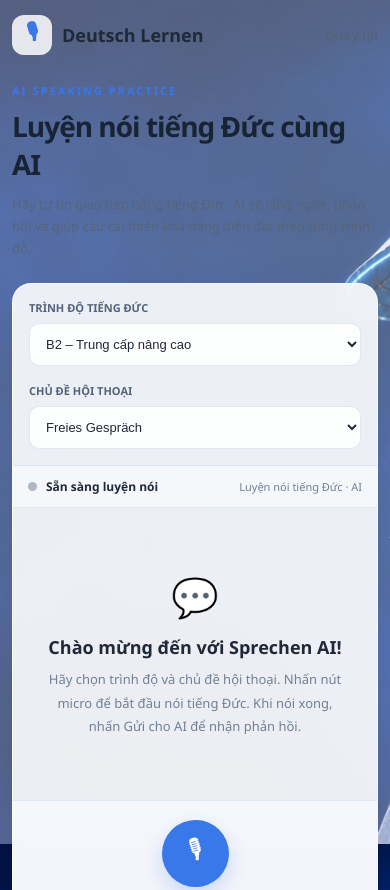
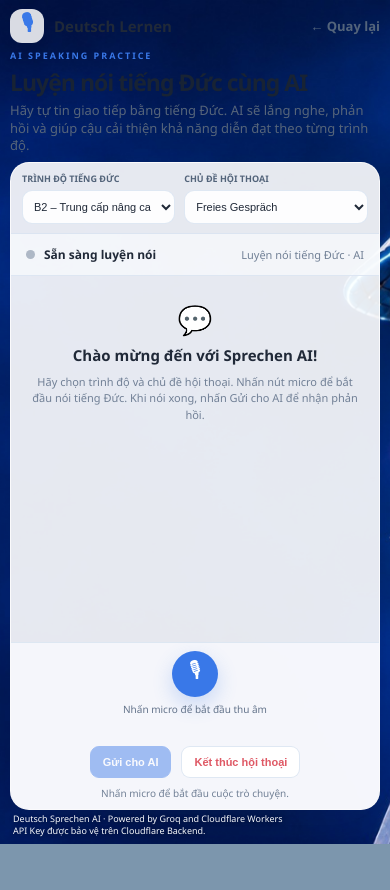
Before and after one commit to xvthanhduy/tiengduc, a plain HTML site: page B2/Sprechen/index.html in a window 390 px wide. Shown: the top 890 px of the page. After the commit the page ends 844 px from the top, so only its background shows below. Drawn offline with Linux system fonts and the light colour scheme.

Commit message:
Refactor CSS styles for layout and responsiveness

```diff
--- a/B2/Sprechen/index.html
+++ b/B2/Sprechen/index.html
@@ -22,37 +22,44 @@
   box-sizing: border-box;
 }
 
+html {
+  height: 100%;
+}
+
 body {
   margin: 0;
+  height: 100%;
   min-height: 100vh;
+  overflow: hidden;
   font-family: "Segoe UI", Arial, sans-serif;
   color: var(--text);
 
-  /* Hình nền giống trang Schreiben */
+  /* Hình nền 11.jpg hiển thị nguyên bản, không phủ lớp làm mờ */
   background: #7c96ad url("../../11.jpg")
     center center / cover fixed no-repeat;
 }
 
 body::before {
-  content: "";
-  position: fixed;
-  inset: 0;
-  background: rgba(239, 244, 250, .35);
-  pointer-events: none;
-  z-index: -1;
+  display: none;
 }
 
 .page {
   width: min(100%, 1180px);
+  height: 100vh;
+  height: 100dvh;
   margin: 0;
-  padding: 22px 30px 40px;
+  padding: 12px 30px 10px;
+  display: flex;
+  flex-direction: column;
+  overflow: hidden;
 }
 
 .topbar {
   display: flex;
   justify-content: space-between;
   align-items: center;
-  margin-bottom: 20px;
+  margin-bottom: 8px;
+  flex: 0 0 auto;
 }
 
 .brand {
@@ -87,7 +94,8 @@ body::before {
 
 .hero {
   text-align: left;
-  padding: 8px 0 24px;
+  padding: 2px 0 10px;
+  flex: 0 0 auto;
 }
 
 .eyebrow {
@@ -99,7 +107,7 @@ body::before {
 }
 
 h1 {
-  font-size: clamp(28px, 4vw, 38px);
+  font-size: clamp(24px, 3vw, 32px);
   letter-spacing: -1px;
   margin: 0;
   color: #182334;
@@ -107,18 +115,20 @@ h1 {
 
 .hero p {
   color: #56657a;
-  font-size: 14px;
-  line-height: 1.7;
-  margin: 10px 0 0;
+  font-size: 13px;
+  line-height: 1.45;
+  margin: 5px 0 0;
   max-width: 620px;
 }
 
 .main-card {
   width: 100%;
   max-width: 1050px;
-  background: rgba(255,255,255,.89);
-  backdrop-filter: blur(12px);
-  -webkit-backdrop-filter: blur(12px);
+  flex: 1 1 auto;
+  min-height: 0;
+  display: flex;
+  flex-direction: column;
+  background: rgba(255,255,255,.90);
   border: 1px solid rgba(255,255,255,.8);
   border-radius: 19px;
   box-shadow: 0 15px 45px rgba(33, 51, 79, .12);
@@ -129,8 +139,9 @@ h1 {
   display: grid;
   grid-template-columns: 1fr 1.5fr;
   gap: 17px;
-  padding: 21px;
+  padding: 12px 18px;
   border-bottom: 1px solid var(--border);
+  flex: 0 0 auto;
 }
 
 .field label {
@@ -161,9 +172,10 @@ select:focus {
   align-items: center;
   justify-content: space-between;
   gap: 10px;
-  padding: 13px 21px;
+  padding: 9px 18px;
   background: rgba(248,250,253,.78);
   border-bottom: 1px solid var(--border);
+  flex: 0 0 auto;
 }
 
 .session-label {
@@ -192,15 +204,16 @@ select:focus {
 }
 
 .conversation {
-  min-height: 330px;
-  max-height: 520px;
+  flex: 1 1 auto;
+  min-height: 0;
+  max-height: none;
   overflow-y: auto;
-  padding: 23px 21px;
+  padding: 14px 18px;
   scroll-behavior: smooth;
 }
 
 .welcome {
-  padding: 45px 12px;
+  padding: 22px 12px;
   text-align: center;
 }
 
@@ -226,7 +239,7 @@ select:focus {
   display: flex;
   flex-direction: column;
   max-width: 85%;
-  margin-bottom: 20px;
+  margin-bottom: 12px;
 }
 
 .message.user {
@@ -293,8 +306,9 @@ select:focus {
 
 .transcript-panel {
   display: none;
-  margin: 0 21px 17px;
-  padding: 14px;
+  margin: 0 18px 8px;
+  padding: 9px 12px;
+  flex: 0 0 auto;
   border: 1px solid #d5e3ff;
   background: rgba(244,248,255,.94);
   border-radius: 11px;
@@ -318,9 +332,10 @@ select:focus {
 }
 
 .controls {
-  padding: 21px;
+  padding: 10px 18px 11px;
   background: rgba(248,250,254,.84);
   border-top: 1px solid var(--border);
+  flex: 0 0 auto;
 }
 
 .recording-area {
@@ -328,8 +343,8 @@ select:focus {
 }
 
 .mic-button {
-  width: 67px;
-  height: 67px;
+  width: 54px;
+  height: 54px;
   border: 0;
   border-radius: 50%;
   background: var(--blue);
@@ -362,7 +377,7 @@ select:focus {
 }
 
 .mic-caption {
-  margin-top: 10px;
+  margin-top: 5px;
   color: #63738a;
   font-size: 12px;
 }
@@ -380,7 +395,7 @@ select:focus {
   justify-content: center;
   flex-wrap: wrap;
   gap: 10px;
-  margin-top: 19px;
+  margin-top: 9px;
 }
 
 .btn {
@@ -421,8 +436,8 @@ select:focus {
 }
 
 .status-message {
-  min-height: 22px;
-  margin-top: 14px;
+  min-height: 16px;
+  margin-top: 7px;
   text-align: center;
   color: var(--muted);
   font-size: 11px;
@@ -439,31 +454,125 @@ select:focus {
 
 .footer-note {
   max-width: 1050px;
+  flex: 0 0 auto;
   text-align: left;
   color: #f5f8fc;
   text-shadow: 0 1px 4px rgba(0,0,0,.4);
   font-size: 10px;
   line-height: 1.8;
-  margin-top: 15px;
+  margin-top: 5px;
 }
 
 @media(max-width:650px) {
   .page {
-    padding: 15px 12px 30px;
+    padding: 9px 10px 7px;
+  }
+
+  .topbar {
+    margin-bottom: 5px;
+  }
+
+  .brand {
+    font-size: 15px;
+  }
+
+  .brand-icon {
+    width: 34px;
+    height: 34px;
+  }
+
+  .hero {
+    padding: 1px 0 7px;
+  }
+
+  .eyebrow {
+    margin-bottom: 4px;
+    font-size: 9px;
+  }
+
+  h1 {
+    font-size: 23px;
+  }
+
+  .hero p {
+    font-size: 11px;
+    line-height: 1.35;
+    margin-top: 4px;
   }
 
   .settings {
-    grid-template-columns: 1fr;
-    padding: 16px;
+    grid-template-columns: 1fr 1.2fr;
+    gap: 9px;
+    padding: 9px 11px;
+  }
+
+  .field label {
+    font-size: 9px;
+    margin-bottom: 5px;
+  }
+
+  select {
+    padding: 9px 7px;
+    font-size: 11px;
   }
 
   .conversation {
-    padding: 17px;
-    min-height: 290px;
+    padding: 10px 11px;
+    min-height: 0;
+  }
+
+  .welcome {
+    padding: 14px 8px;
+  }
+
+  .welcome-icon {
+    font-size: 28px;
+    margin-bottom: 7px;
+  }
+
+  .welcome h2 {
+    font-size: 15px;
+  }
+
+  .welcome p {
+    font-size: 11px;
+    line-height: 1.5;
+  }
+
+  .message-content {
+    padding: 9px 11px;
+    font-size: 12px;
+    line-height: 1.55;
   }
 
   .controls {
-    padding: 19px 14px;
+    padding: 8px 10px;
+  }
+
+  .mic-button {
+    width: 46px;
+    height: 46px;
+    font-size: 21px;
+  }
+
+  .mic-caption,
+  .status-message {
+    font-size: 10px;
+  }
+
+  .btn {
+    padding: 9px 12px;
+    font-size: 11px;
+  }
+
+  .action-row {
+    margin-top: 6px;
+  }
+
+  .footer-note {
+    font-size: 9px;
+    line-height: 1.35;
+    margin-top: 3px;
   }
 
   .message {
@@ -471,8 +580,15 @@ select:focus {
   }
 
   .transcript-panel {
-    margin-left: 15px;
-    margin-right: 15px;
+    margin-left: 10px;
+    margin-right: 10px;
+    margin-bottom: 5px;
+    padding: 7px 9px;
+  }
+
+  .transcript-text {
+    font-size: 11px;
+    line-height: 1.4;
   }
 
   .session-info {
@@ -486,6 +602,24 @@ select:focus {
   .footer-note {
     padding-left: 3px;
   }
+}
+
+@media (max-height: 700px) and (min-width: 651px) {
+  .page { padding-top: 7px; padding-bottom: 5px; }
+  .topbar { margin-bottom: 4px; }
+  .brand-icon { width: 32px; height: 32px; }
+  .hero { padding: 0 0 5px; }
+  .eyebrow { margin-bottom: 3px; }
+  h1 { font-size: 25px; }
+  .hero p { margin-top: 3px; font-size: 11px; line-height: 1.3; }
+  .settings { padding: 8px 15px; }
+  .session-info { padding: 7px 15px; }
+  .conversation { padding: 9px 15px; }
+  .controls { padding: 7px 15px; }
+  .mic-button { width: 46px; height: 46px; }
+  .action-row { margin-top: 5px; }
+  .status-message { margin-top: 4px; min-height: 14px; }
+  .footer-note { margin-top: 2px; font-size: 9px; }
 }
 </style>
 </head>
```
